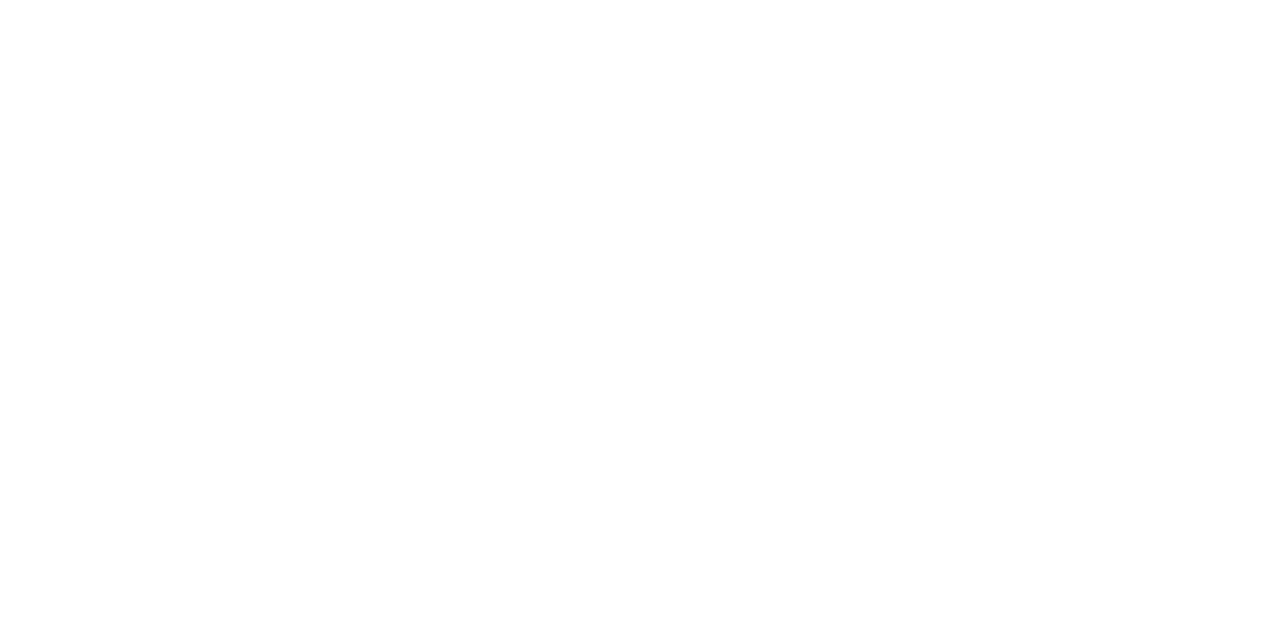
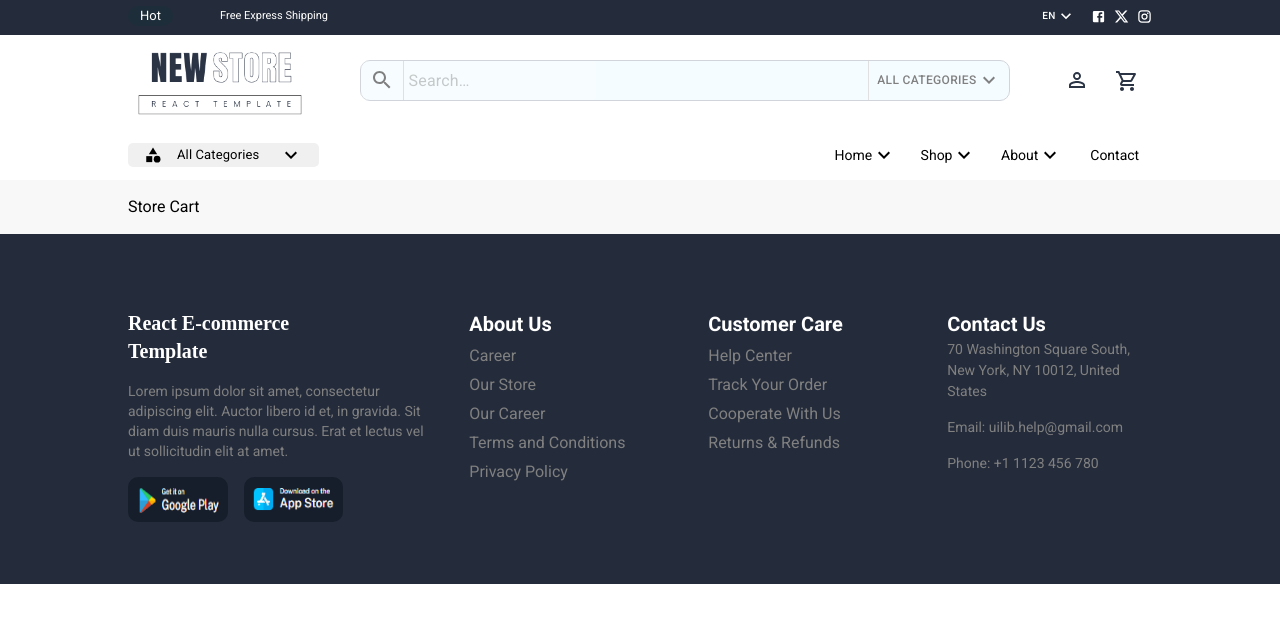
Before and after one commit to MahmoudSamyDev/Ecommerce-React-Ts-project, a React (Vite) app: page /cart in a window 1280 px wide. Before the commit this address had no page. Shown: the top 622 px of the page. Built offline with nearby package versions, Linux system fonts and the light colour scheme; a web font is replaced by a local one.

Commit message:
Start Cart page

```diff
--- a/src/App/App.tsx
+++ b/src/App/App.tsx
@@ -2,6 +2,7 @@
 import Home from '../Pages/Home/Home';
 import ProductPage from '../Pages/ProductPage/ProductPage';
 import StorePage from '../Pages/StorePage/StorePage';
+import StoreCart from '../Pages/StoreCart/StoreCart';
 import { BrowserRouter, Route, Routes } from 'react-router-dom';
 import { createContext, useState } from 'react';
 import { CartProduct_TP } from '../Types';
@@ -37,6 +38,7 @@
                 <Route index path='home' element={<Home />} />
                 <Route path='product' element={<ProductPage />} />
                 <Route path='store' element={<StorePage />} />
+                <Route path='cart' element={<StoreCart />} />
             </Route>
           </Routes>
 
--- /dev/null
+++ b/src/Pages/StoreCart/StoreCart.tsx
@@ -0,0 +1,13 @@
+import ContainerWrapper from '../../layout/Components/ContainerWrapper';
+
+function StoreCart() {
+    return (
+        <div className="deals-of-the-day w-full content-center py-[15px] bg-background">
+            <ContainerWrapper>
+                Store Cart
+            </ContainerWrapper>
+        </div>
+    );
+}
+
+export default StoreCart;
--- a/src/layout/Header/MainHeader/ProfileAndCart/CartSideBar.tsx
+++ b/src/layout/Header/MainHeader/ProfileAndCart/CartSideBar.tsx
@@ -7,6 +7,7 @@
 import IconButton from '@mui/material/IconButton';
 import ProductCartCard from './ProductCartCard';
 import { useCart, useOpenSideCart } from '../../../../hooks';
+import { Link } from 'react-router-dom';
 
 
 function CartSideBar() {
@@ -46,7 +47,9 @@
             </body>
             <footer className="p-4 h-[10%]">
                 <button className="font-bold bg-darkBlue text-white text-center w-full p-[8px] rounded ease-in-out duration-300 hover:bg-darkBlueHover mb-[10px]">Checkout Now {totalCartPrice}$</button>
-                <button className="text-[red] text-center w-full p-[8px] border border-[red] rounded">View Cart</button>
+                <Link to="/cart" onClick={toggleDrawer(false)}>
+                    <button className="text-[red] text-center w-full p-[8px] border border-[red] rounded">View Cart</button>
+                </Link>
             </footer>
         </Box>
     );
```
